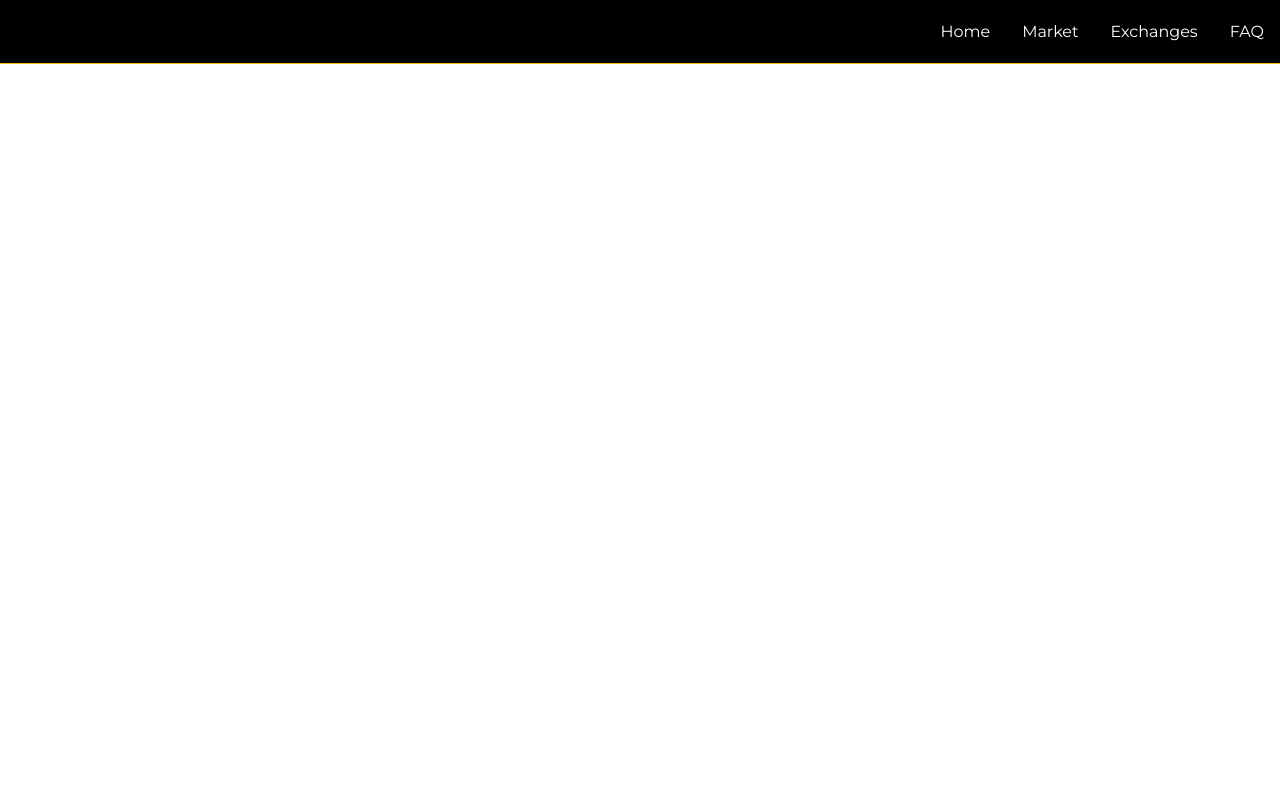
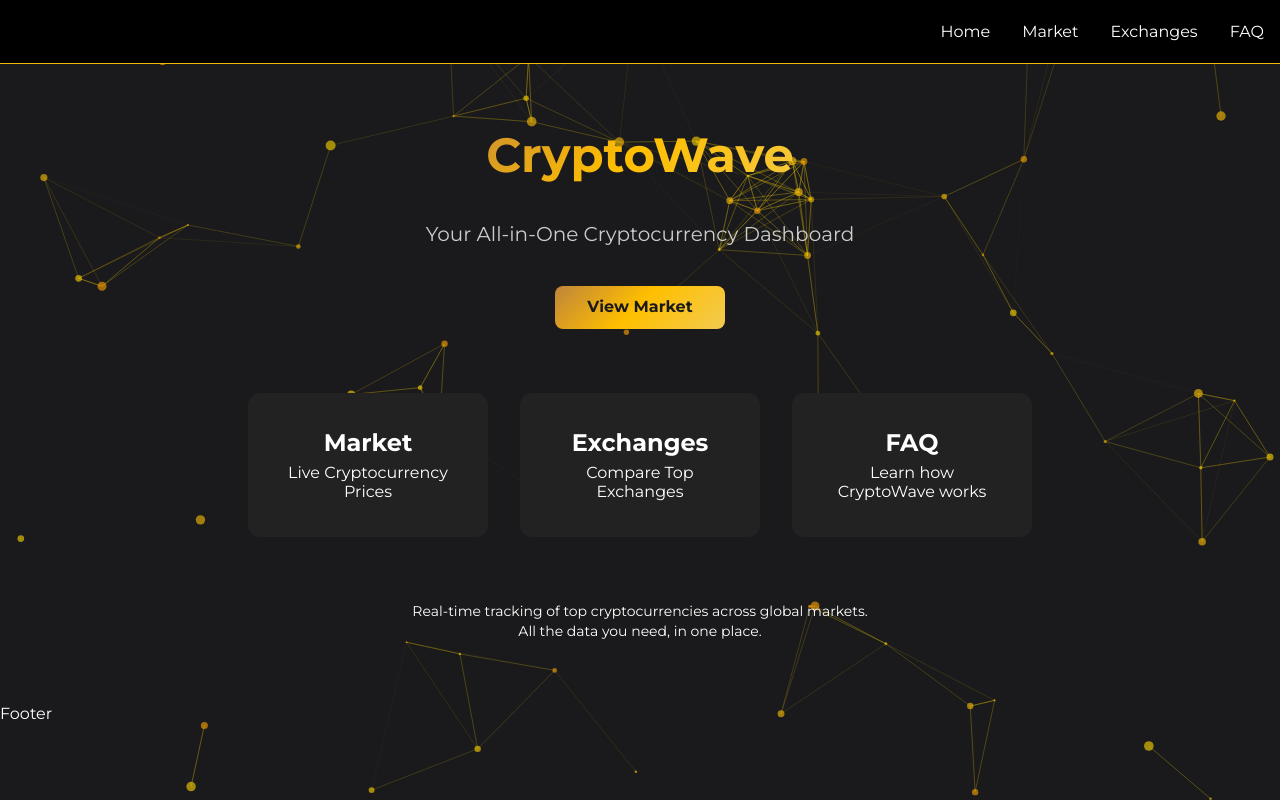
Before and after one commit to marcus7k7k7k/CryptoWave, a React (Create React App) app: page / in a window 1280 px wide. Built offline with nearby package versions, Linux system fonts and the light colour scheme.

Commit message:
Enhance Homepage: Add content and animated gold particle effect

```diff
--- a/package.json
+++ b/package.json
@@ -13,6 +13,10 @@
     "react-dom": "^18.3.1",
     "react-router-dom": "^6.26.2",
     "react-scripts": "5.0.1",
+    "react-tsparticles": "^2.12.2",
+    "tsparticles": "^2.11.1",
+    "tsparticles-engine": "^2.12.0",
+    "tsparticles-slim": "^2.12.0",
     "web-vitals": "^2.1.4"
   },
   "scripts": {
--- /dev/null
+++ b/src/pages/Homepage.css
@@ -0,0 +1,89 @@
+#tsparticles {
+    position: fixed;
+    top: 0;
+    left: 0;
+    width: 100%;
+    height: 100%;
+    z-index: 0;
+}
+
+.home-container {
+    position: relative;
+    z-index: 1;
+    display: flex;
+    flex-direction: column;
+    align-items: center;
+    padding-top: 80px;
+    background: none;
+    color: #fff;
+}
+
+.hero {
+    text-align: center;
+    margin-bottom: 48px;
+}
+
+.hero-title {
+    font-size: 48px;
+    background: linear-gradient(-225deg, #BF843B 0%, #FFBF00 48%, #F2CA50 100%);
+    -webkit-background-clip: text;
+    -webkit-text-fill-color: transparent;
+    margin-top: 48px;
+}
+
+.hero-subtitle {
+    font-size: 20px;
+    color: #ccc;
+    margin-top: 40px;
+}
+
+.hero-button {
+    margin-top: 40px;
+    padding: 12px 32px;
+    background: linear-gradient(-225deg, #BF843B 0%, #FFBF00 48%, #F2CA50 100%);
+    border: none;
+    border-radius: 8px;
+    font-weight: bold;
+    color: #1a1a1c;
+    cursor: pointer;
+    transition: 0.3s ease;
+}
+
+.hero-button:hover {
+    transform: scale(1.1);
+}
+
+.features {
+    display: flex;
+    gap: 32px;
+    margin: 16px 0;
+    flex-wrap: wrap;
+    justify-content: center;
+}
+
+.feature-card {
+    background-color: #222;
+    border-radius: 12px;
+    padding: 36px;
+    width: 240px;
+    text-align: center;
+    cursor: pointer;
+    transition: 0.3s ease;
+}
+
+.feature-card h2{
+    margin-bottom: 8px;
+}
+
+.feature-card:hover {
+    background-color: #333;
+    transform: translateY(-5px);
+}
+
+.info {
+    text-align: center;
+    margin: 48px 0 64px 0;
+    font-size: 14px;
+    line-height: 20px;
+    color: #aaa;
+}
--- a/src/pages/Homepage.js
+++ b/src/pages/Homepage.js
@@ -1,12 +1,98 @@
 import React from 'react'
+import { useNavigate } from "react-router-dom";
+import Particles from "react-tsparticles";
+import { loadSlim } from "tsparticles-slim";
 import DefaultLayout from '../components/layout/DefaultLayout'
+import './Homepage.css'
 
 const Homepage = () => {
+
+  const navigate = useNavigate();
+  const particlesInit = async (engine) => {
+    console.log(engine);
+    await loadSlim(engine);
+  };
+
   return (
     <DefaultLayout>
-      <div>Homepage </div>
-      <div>Homepage </div>
-      <div>Homepage </div>
+
+      <Particles
+        id="tsparticles"
+        init={particlesInit}
+        options={{
+          background: {
+            color: { value: "#1a1a1c" },
+          },
+          fpsLimit: 60,
+          particles: {
+            number: {
+              value: 60,
+              density: {
+                enable: true,
+                area: 800,
+              },
+            },
+            color: {
+              value: ["#FFD700", "#FFC107", "#FFA500"],
+            },
+            links: {
+              enable: true,
+              color: "#FFD700",
+              distance: 160,
+              opacity: 0.3,
+              width: 1,
+            },
+            shape: {
+              type: "circle",
+            },
+            opacity: {
+              value: 0.6,
+            },
+            size: {
+              value: { min: 1, max: 5 },
+            },
+            move: {
+              enable: true,
+              speed: 0.5,
+              direction: "none",
+              outModes: {
+                default: "bounce",
+              },
+            },
+          },
+          detectRetina: true,
+        }}
+      />
+
+      <div className="home-container">
+        <div className="hero">
+          <h1 className="hero-title">CryptoWave</h1>
+          <p className="hero-subtitle">Your All-in-One Cryptocurrency Dashboard</p>
+          <button className="hero-button" onClick={() => navigate('/market')}>
+            View Market
+          </button>
+        </div>
+
+        <div className="features">
+          <div className="feature-card" onClick={() => navigate('/market')}>
+            <h2>Market</h2>
+            <p>Live Cryptocurrency Prices</p>
+          </div>
+          <div className="feature-card" onClick={() => navigate('/exchange')}>
+            <h2>Exchanges</h2>
+            <p>Compare Top Exchanges</p>
+          </div>
+          <div className="feature-card" onClick={() => navigate('/faq')}>
+            <h2>FAQ</h2>
+            <p>Learn how CryptoWave works</p>
+          </div>
+        </div>
+
+        <div className="info">
+          <p>Real-time tracking of top cryptocurrencies across global markets.</p>
+          <p>All the data you need, in one place.</p>
+        </div>
+      </div>
     </DefaultLayout>
   )
 }
```
Also changed, not shown: 1 other file (tests, documents, lock files or other folders).
